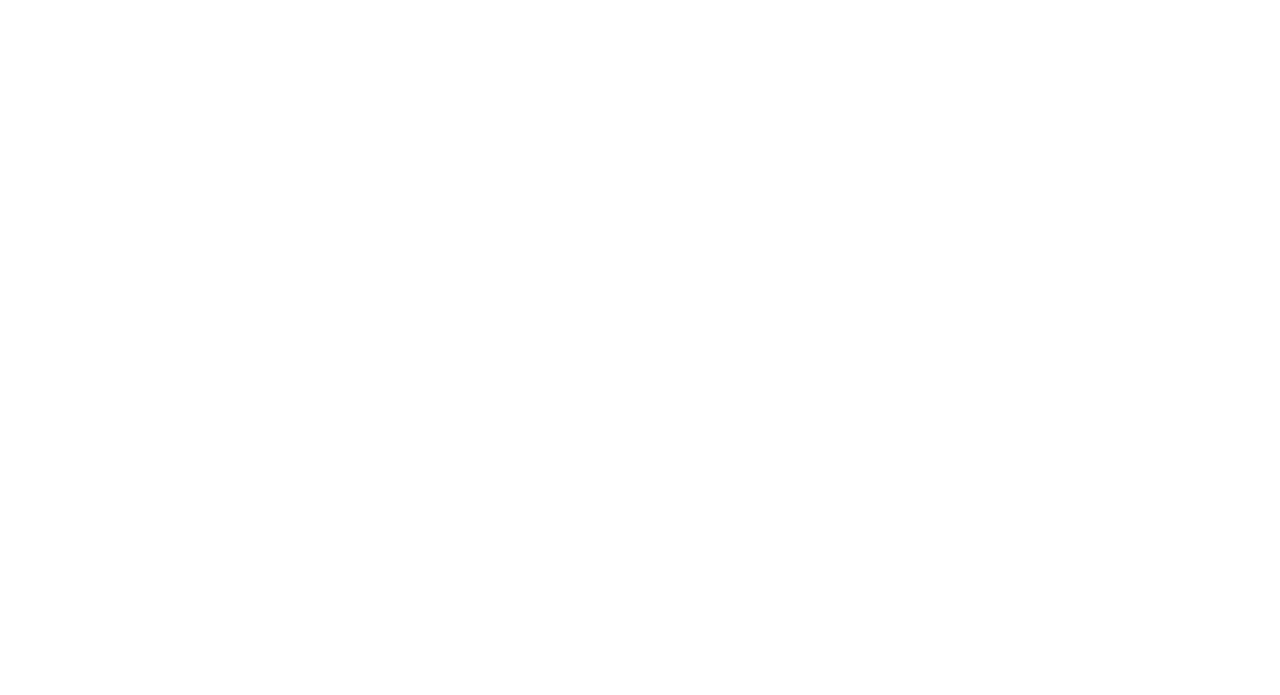
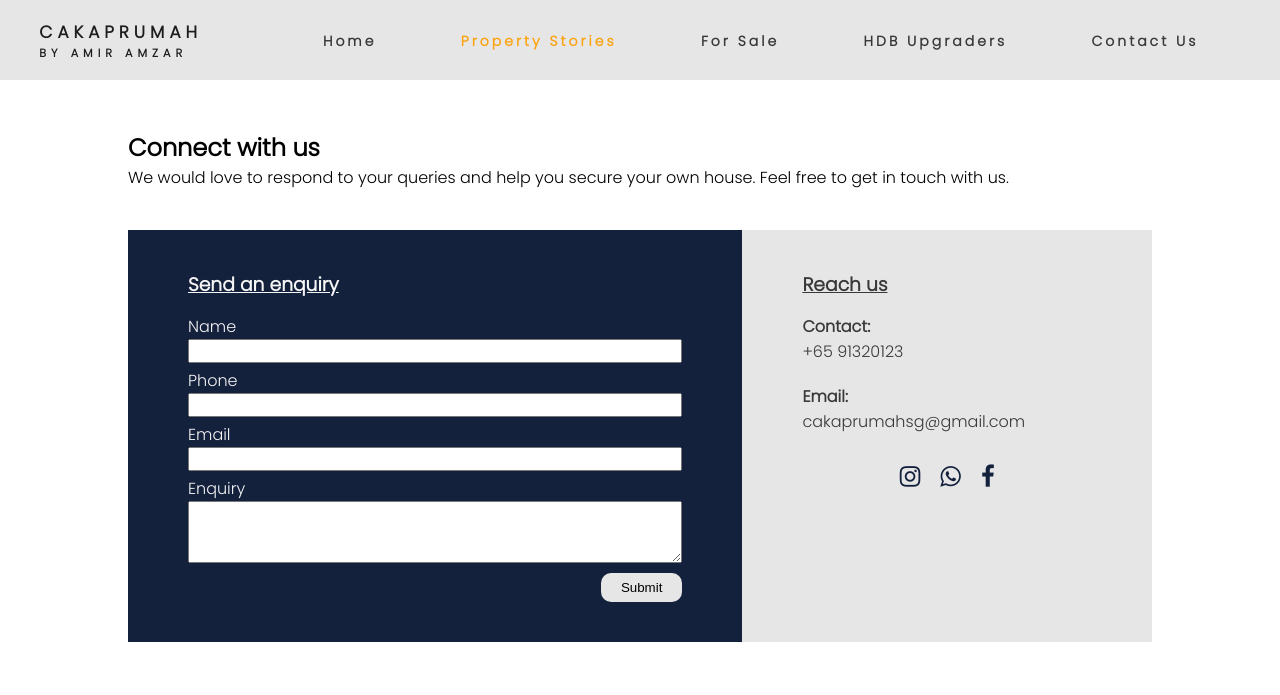
Before and after one commit to Casuarina07/Cakaprumah, a plain HTML site: page property-stories-details.html in a window 1280 px wide. Drawn offline with Linux system fonts and the light colour scheme.

Commit message:
added in property-stories-details page

```diff
--- a/property-stories-details.html
+++ b/property-stories-details.html
@@ -0,0 +1,104 @@
+<!DOCTYPE html>
+<html lang="en">
+  <head>
+    <meta charset="UTF-8" />
+    <meta http-equiv="X-UA-Compatible" content="IE=edge" />
+    <meta name="viewport" content="width=device-width, initial-scale=1.0" />
+    <!--style.css link-->
+    <link rel="stylesheet" href="style.css" />
+    <!--Auto-loading-->
+    <!-- <meta http-equiv="refresh" content="3" /> -->
+    <title>Cakaprumah by Amir Amzar</title>
+    <!--Google Fonts-->
+    <link rel="preconnect" href="https://fonts.googleapis.com" />
+    <link rel="preconnect" href="https://fonts.gstatic.com" crossorigin />
+    <link
+      href="https://fonts.googleapis.com/css2?family=Poppins:wght@300&display=swap"
+      rel="stylesheet"
+    />
+    <link
+      rel="stylesheet"
+      href="https://cdnjs.cloudflare.com/ajax/libs/font-awesome/4.7.0/css/font-awesome.min.css"
+    />
+  </head>
+  <body>
+    <nav>
+      <div class="logo">
+        <h4>Cakaprumah</h4>
+        <h6>by Amir Amzar</h6>
+      </div>
+      <ul class="nav-links">
+        <li><a href="index.html">Home</a></li>
+        <li class="active">
+          <a href="property-stories.html">Property Stories</a>
+        </li>
+        <li><a href="sale.html">For Sale</a></li>
+        <li><a href="hdbupgraders.html">HDB Upgraders</a></li>
+        <li><a href="contact.html">Contact Us</a></li>
+      </ul>
+      <div class="burger">
+        <div class="line1"></div>
+        <div class="line2"></div>
+        <div class="line3"></div>
+      </div>
+    </nav>
+    <script src="app.js"></script>
+    <div class="contact-main-container">
+      <h2>Connect with us</h2>
+      <p>
+        We would love to respond to your queries and help you secure your own
+        house. Feel free to get in touch with us.
+      </p>
+      <div class="contact-box">
+        <div class="contact-left">
+          <h3>Send an enquiry</h3>
+          <form>
+            <label>Name</label>
+            <input type="text" />
+            <label>Phone</label>
+            <input type="text" />
+            <label>Email</label>
+            <input type="email" />
+            <label>Enquiry</label>
+            <textarea rows="4" cols="50"> </textarea>
+          </form>
+          <button>Submit</button>
+        </div>
+        <div class="contact-right">
+          <h3>Reach us</h3>
+          <div class="contact-details">
+            <label style="font-weight: bold">Contact:</label>
+            <label>+65 91320123</label>
+          </div>
+          <div class="contact-details">
+            <label style="font-weight: bold">Email:</label>
+            <label>cakaprumahsg@gmail.com</label>
+          </div>
+          <div class="contact-details-row">
+            <a href="https://www.instagram.com/cakaprumahsg/" target="_blank">
+              <i
+                class="fa fa-instagram"
+                style="font-size: 24px; color: #14213d"
+              ></i>
+            </a>
+            <a
+              href="https://api.whatsapp.com/send?phone=6597402482&app=facebook&entry_point=page_cta&fbclid=IwAR3huizikbPEV7DS8yhifiUMiV52kk6vIp01nRx_3NOX62McEc6krQCbpSs"
+              target="_blank"
+            >
+              <i
+                class="fa fa-whatsapp"
+                style="font-size: 24px; color: #14213d"
+              ></i>
+            </a>
+            <a href="https://www.facebook.com/CakapRumah/" target="_blank">
+              <i
+                class="fa fa-facebook"
+                style="font-size: 24px; color: #14213d"
+              ></i>
+            </a>
+          </div>
+        </div>
+      </div>
+    </div>
+  </body>
+</html>
```
Also changed, not shown: property-stories.html (+1 -1 lines).
